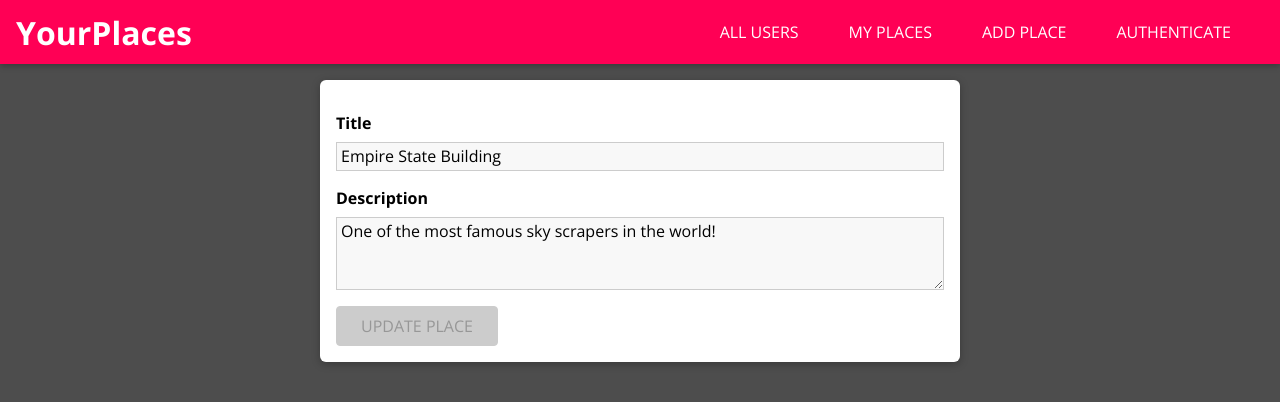
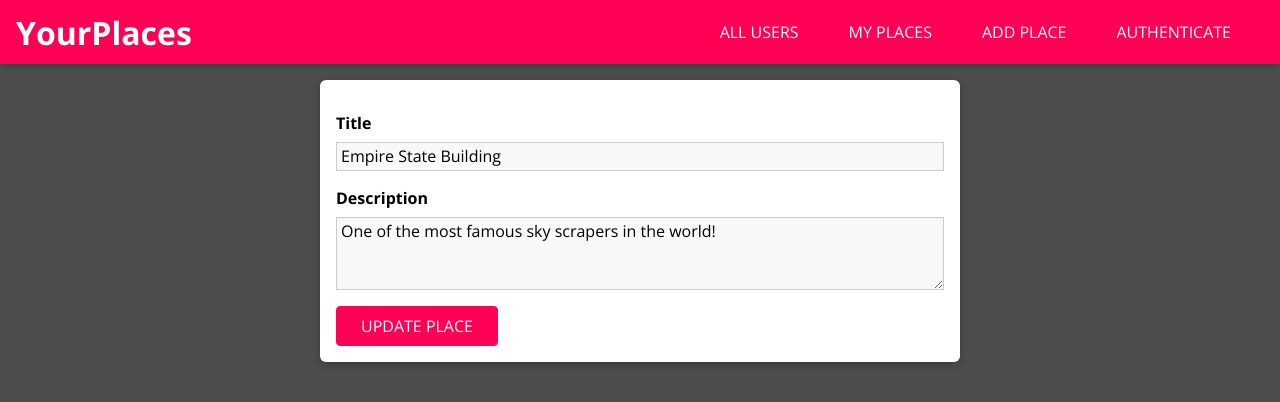
Before and after one commit to shahmeet999/mern-learning, a React (Vite) app in the folder frontend/my-app/: page /places/p1 in a window 1280 px wide. Shown: the top 402 px of the page. Built offline with nearby package versions, Linux system fonts and the light colour scheme.

Commit message:
Refactor UpdatePlace component; improve form state management and update dummy data

```diff
--- a/frontend/my-app/src/places/pages/UpdatePlace.jsx
+++ b/frontend/my-app/src/places/pages/UpdatePlace.jsx
@@ -1,49 +1,65 @@
-import React, { use } from "react";
+import React from "react";
 import { useParams } from "react-router-dom";
 import Input from "../../shared/components/FormElements/Input";
+import Button from "../../shared/components/FormElements/Button";
 import {
   VALIDATOR_REQUIRE,
   VALIDATOR_MINLENGTH,
 } from "../../shared/utils/validators";
-import Button from "../../shared/components/FormElements/Button";
+import { useForm } from "../../shared/hooks/form-hook";
 import "./PlaceForm.css";
-import { useForm } from "../../shared/hooks/form-hook";
 
-const dummyPlaces = [
+const DUMMY_PLACES = [
   {
     id: "p1",
     title: "Empire State Building",
     description: "One of the most famous sky scrapers in the world!",
     imageUrl:
-      "https://www.esbnyc.com/sites/default/files/2025-03/ESB-DarkBlueSky.webp",
-    address: "20 W 34th St, New York, NY 10001, United States",
-    location: { lat: 40.7484405, lng: -73.9878584 },
+      "https://upload.wikimedia.org/wikipedia/commons/thumb/d/df/NYC_Empire_State_Building.jpg/640px-NYC_Empire_State_Building.jpg",
+    address: "20 W 34th St, New York, NY 10001",
+    location: {
+      lat: 40.7484405,
+      lng: -73.9878584,
+    },
     creator: "u1",
   },
   {
     id: "p2",
-    title: "Statue of Liberty",
-    description: "Famous monument in New York City",
+    title: "Empire State Building",
+    description: "One of the most famous sky scrapers in the world!",
     imageUrl:
-      "https://encrypted-tbn0.gstatic.com/images?q=tbn:ANd9GcQZLYxUBSyZZY66XUnjDDirUB7bUt4tlOA20A&s",
-    address: "Liberty Island, New York, NY 10004, United States",
-    location: { lat: 40.6892494, lng: -74.0445004 },
+      "https://upload.wikimedia.org/wikipedia/commons/thumb/d/df/NYC_Empire_State_Building.jpg/640px-NYC_Empire_State_Building.jpg",
+    address: "20 W 34th St, New York, NY 10001",
+    location: {
+      lat: 40.7484405,
+      lng: -73.9878584,
+    },
     creator: "u2",
   },
 ];
 
 const UpdatePlace = () => {
   const placeId = useParams().placeId;
-  const identifiedPlace = dummyPlaces.find((p) => p.id === placeId);
+  const identifiedPlace = DUMMY_PLACES.find((p) => p.id === placeId);
 
   const [formState, inputHandler] = useForm(
     {
-      title: { value: identifiedPlace.title, isValid: false },
-      description: { value: identifiedPlace.description, isValid: false },
-      address: { value: identifiedPlace.address, isValid: false },
+      title: {
+        value: identifiedPlace.title,
+        isValid: true,
+      },
+      description: {
+        value: identifiedPlace.description,
+        isValid: true,
+      },
     },
-    false
+    true
   );
+
+  const placeUpdateSubmitHandler = (event) => {
+    event.preventDefault();
+    console.log(formState.inputs);
+  };
 
   if (!identifiedPlace) {
     return (
@@ -54,7 +70,7 @@ const UpdatePlace = () => {
   }
 
   return (
-    <form className="place-form">
+    <form className="place-form" onSubmit={placeUpdateSubmitHandler}>
       <Input
         id="title"
         element="input"
@@ -66,7 +82,6 @@ const UpdatePlace = () => {
         initialValue={formState.inputs.title.value}
         initialValid={formState.inputs.title.isValid}
       />
-
       <Input
         id="description"
         element="textarea"
@@ -77,7 +92,6 @@ const UpdatePlace = () => {
         initialValue={formState.inputs.description.value}
         initialValid={formState.inputs.description.isValid}
       />
-
       <Button type="submit" disabled={!formState.isValid}>
         UPDATE PLACE
       </Button>
```
